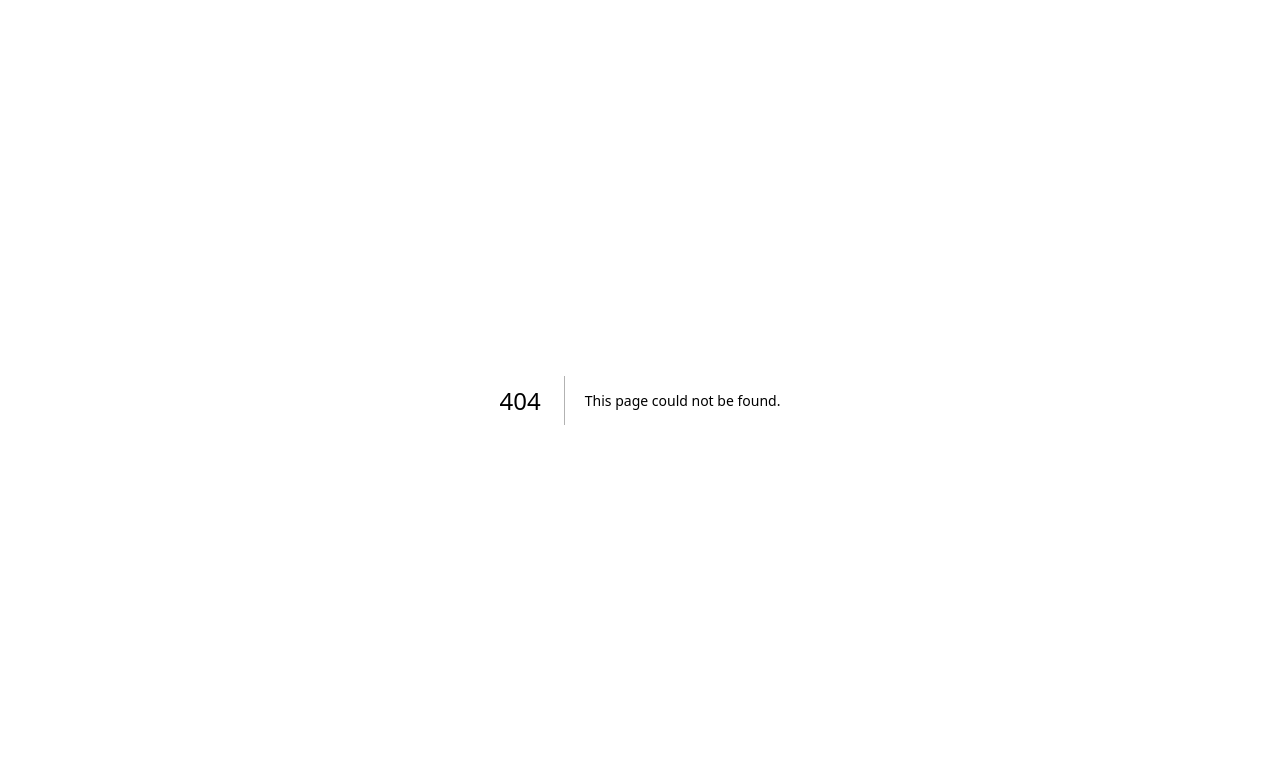
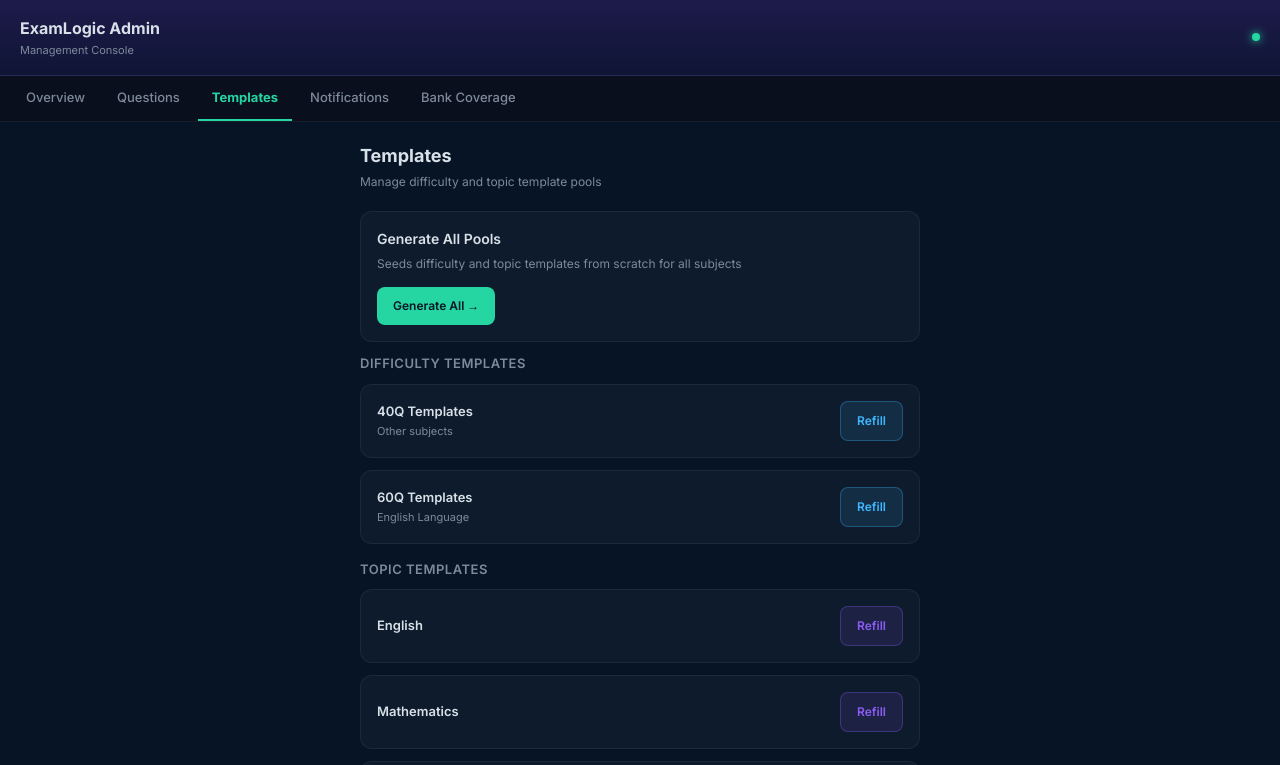
Before and after one commit to examforge99/examlogic, a Next.js app: page /admin/templates in a window 1280 px wide. Before the commit this address had no page. Shown: the top 765 px of the page. Built offline with nearby package versions, Linux system fonts and the light colour scheme.

Commit message:
Implement admin template management interface
This component allows the admin to generate and refill templates for difficulty and topic pools. It includes UI elements for managing subjects and displays success or error messages based on the actions performed.

```diff
--- /dev/null
+++ b/src/app/admin/templates/page.tsx
@@ -0,0 +1,154 @@
+// app/admin/templates/page.tsx
+
+"use client";
+
+import { useState, useEffect } from "react";
+
+const CARD_STYLE: React.CSSProperties = {
+  borderRadius: "12px",
+  padding: "16px",
+  background: "rgba(255,255,255,0.03)",
+  border: "1px solid rgba(255,255,255,0.06)",
+  marginBottom: "12px",
+};
+
+const BTN_STYLE: React.CSSProperties = {
+  padding: "10px 16px",
+  borderRadius: "8px",
+  border: "none",
+  fontSize: "12px",
+  fontWeight: 600,
+  cursor: "pointer",
+};
+
+const subjects = [
+  { id: "96201fc7-9dd9-453d-918f-536d3a831534", name: "English" },
+  { id: "286efeec-e17e-4695-a2a2-36d5e3e37204", name: "Mathematics" },
+  { id: "f25a1b8e-39a0-47b1-b51a-0d0a1881b9e7", name: "Physics" },
+  { id: "993c35c9-ab05-480d-b764-25de96fb5dbd", name: "Chemistry" },
+  { id: "9fefdb9c-2bbe-4696-85bb-448815be6055", name: "Biology" },
+  { id: "b466f464-7e68-40d2-9752-a8415f988cee", name: "Government" },
+  { id: "f3778426-a92a-48a0-9b52-7eed8eb935df", name: "Economics" },
+  { id: "100948eb-8476-4b77-a7b9-e0de53e7b955", name: "Literature" },
+];
+
+export default function AdminTemplates() {
+  const [generating, setGenerating] = useState(false);
+  const [refilling, setRefilling] = useState<string | null>(null);
+  const [result, setResult] = useState<{ success?: boolean; error?: string } | null>(null);
+
+  const handleGenerateAll = async () => {
+    setGenerating(true);
+    setResult(null);
+
+    try {
+      const res = await fetch("/api/admin/templates/generate", {
+        method: "POST",
+        headers: { "Content-Type": "application/json" },
+        body: JSON.stringify({ subject_ids: subjects.map((s) => s.id) }),
+      });
+      const data = await res.json();
+      setResult(res.ok ? { success: true } : { error: data.error });
+    } catch {
+      setResult({ error: "Network error" });
+    } finally {
+      setGenerating(false);
+    }
+  };
+
+  const handleRefill = async (type: string, payload: any) => {
+    setRefilling(type);
+    setResult(null);
+
+    try {
+      const res = await fetch("/api/admin/templates/refill", {
+        method: "POST",
+        headers: { "Content-Type": "application/json" },
+        body: JSON.stringify({ type, ...payload }),
+      });
+      const data = await res.json();
+      setResult(res.ok ? { success: true } : { error: data.error });
+    } catch {
+      setResult({ error: "Network error" });
+    } finally {
+      setRefilling(null);
+    }
+  };
+
+  return (
+    <div>
+      <div style={{ fontSize: "18px", fontWeight: 700, color: "#D8E0E8", marginBottom: "4px" }}>Templates</div>
+      <div style={{ fontSize: "12px", color: "#7D8A9A", marginBottom: "20px" }}>Manage difficulty and topic template pools</div>
+
+      {/* Generate all */}
+      <div style={CARD_STYLE}>
+        <div style={{ fontSize: "14px", fontWeight: 600, color: "#D8E0E8", marginBottom: "6px" }}>Generate All Pools</div>
+        <div style={{ fontSize: "12px", color: "#7D8A9A", marginBottom: "14px" }}>Seeds difficulty and topic templates from scratch for all subjects</div>
+        <button
+          onClick={handleGenerateAll}
+          disabled={generating}
+          style={{ ...BTN_STYLE, background: generating ? "rgba(37,214,162,0.15)" : "#25d6a2", color: generating ? "#7D8A9A" : "#071426" }}
+        >
+          {generating ? "Generating..." : "Generate All →"}
+        </button>
+      </div>
+
+      {/* Difficulty refill */}
+      <div style={{ fontSize: "13px", fontWeight: 600, color: "#7D8A9A", marginBottom: "10px", textTransform: "uppercase", letterSpacing: "0.5px" }}>
+        Difficulty Templates
+      </div>
+
+      {[40, 60].map((count) => (
+        <div key={count} style={CARD_STYLE}>
+          <div style={{ display: "flex", alignItems: "center", justifyContent: "space-between" }}>
+            <div>
+              <div style={{ fontSize: "13px", fontWeight: 600, color: "#D8E0E8" }}>{count}Q Templates</div>
+              <div style={{ fontSize: "11px", color: "#7D8A9A", marginTop: "2px" }}>
+                {count === 60 ? "English Language" : "Other subjects"}
+              </div>
+            </div>
+            <button
+              onClick={() => handleRefill("difficulty", { question_count: count })}
+              disabled={refilling === `difficulty-${count}`}
+              style={{ ...BTN_STYLE, background: "rgba(63,183,255,0.12)", color: "#3FB7FF", border: "1px solid rgba(63,183,255,0.3)" }}
+            >
+              {refilling === `difficulty-${count}` ? "Refilling..." : "Refill"}
+            </button>
+          </div>
+        </div>
+      ))}
+
+      {/* Topic refill */}
+      <div style={{ fontSize: "13px", fontWeight: 600, color: "#7D8A9A", margin: "16px 0 10px", textTransform: "uppercase", letterSpacing: "0.5px" }}>
+        Topic Templates
+      </div>
+
+      {subjects.map((s) => (
+        <div key={s.id} style={CARD_STYLE}>
+          <div style={{ display: "flex", alignItems: "center", justifyContent: "space-between" }}>
+            <div style={{ fontSize: "13px", fontWeight: 600, color: "#D8E0E8" }}>{s.name}</div>
+            <button
+              onClick={() => handleRefill("topic", { subject_id: s.id })}
+              disabled={refilling === `topic-${s.id}`}
+              style={{ ...BTN_STYLE, background: "rgba(139,92,246,0.12)", color: "#8B5CF6", border: "1px solid rgba(139,92,246,0.3)" }}
+            >
+              {refilling === `topic-${s.id}` ? "Refilling..." : "Refill"}
+            </button>
+          </div>
+        </div>
+      ))}
+
+      {/* Result */}
+      {result?.success && (
+        <div style={{ padding: "12px", borderRadius: "10px", background: "rgba(37,214,162,0.08)", border: "1px solid rgba(37,214,162,0.3)", marginTop: "12px" }}>
+          <div style={{ fontSize: "13px", color: "#25d6a2", fontWeight: 600 }}>✓ Done successfully</div>
+        </div>
+      )}
+      {result?.error && (
+        <div style={{ padding: "12px", borderRadius: "10px", background: "rgba(239,68,68,0.08)", border: "1px solid rgba(239,68,68,0.3)", marginTop: "12px" }}>
+          <div style={{ fontSize: "13px", color: "#F87171" }}>{result.error}</div>
+        </div>
+      )}
+    </div>
+  );
+}
```
